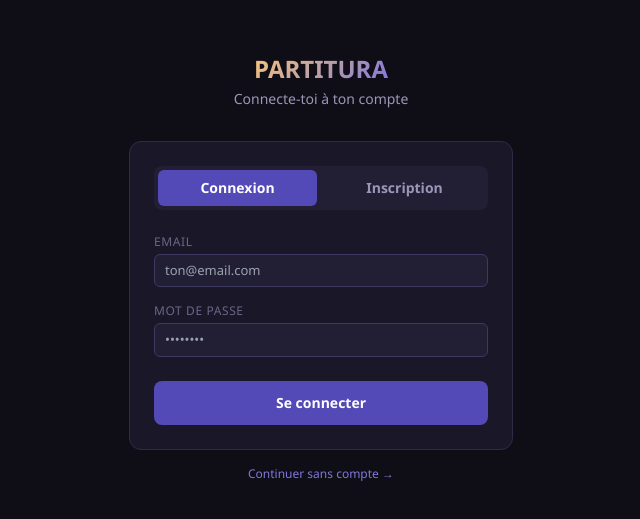
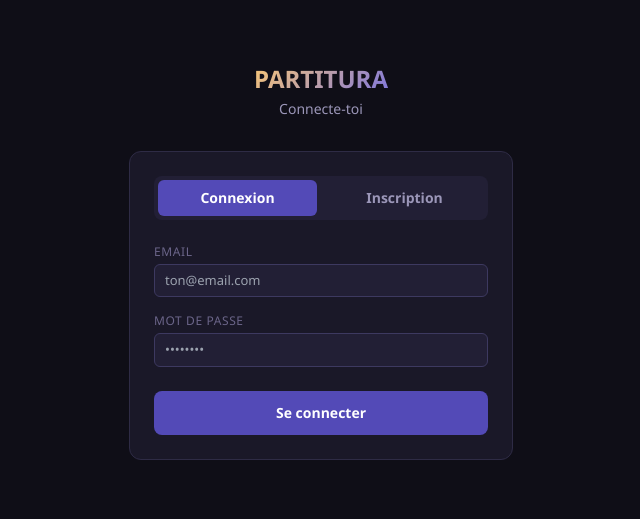
Before and after one commit to narse03/partitura_crea-sheet, a Next.js app: page /auth/login in a window 1280 px wide. Shown: the part 133-652 px from the top of the page, without its empty margins (319-959 px from the left). Built offline with nearby package versions, Linux system fonts and the light colour scheme; no server answers.

Commit message:
fix: login page complete rewrite

```diff
--- a/src/app/auth/login/page.tsx
+++ b/src/app/auth/login/page.tsx
@@ -1,11 +1,9 @@
 'use client'
 
-import { useState } from 'react'
+import { useState, Suspense } from 'react'
 import { useRouter, useSearchParams } from 'next/navigation'
 import { createClient } from '@/lib/supabase/client'
 import Link from 'next/link'
-
-import { Suspense } from 'react'
 
 function LoginForm() {
   const [email, setEmail] = useState('')
@@ -13,7 +11,6 @@ function LoginForm() {
   const [mode, setMode] = useState<'login' | 'signup'>('login')
   const [loading, setLoading] = useState(false)
   const [error, setError] = useState<string | null>(null)
-  const [success, setSuccess] = useState<string | null>(null)
   const router = useRouter()
   const params = useSearchParams()
   const redirect = params.get('redirect') || '/personnages'
@@ -23,7 +20,6 @@ function LoginForm() {
     e.preventDefault()
     setLoading(true)
     setError(null)
-    setSuccess(null)
 
     if (mode === 'login') {
       const { error } = await supabase.auth.signInWithPassword({ email, password })
@@ -31,33 +27,26 @@ function LoginForm() {
       router.push(redirect)
       router.refresh()
     } else {
-      const { error } = await supabase.auth.signUp({
-        email, password,
-        options: { emailRedirectTo: `${location.origin}/auth/callback` }
-      })
+      const { error } = await supabase.auth.signUp({ email, password })
       if (error) { setError(error.message); setLoading(false); return }
       router.push('/personnages')
-router.refresh()
-      setLoading(false)
+      router.refresh()
     }
   }
 
   return (
     <main className="min-h-screen flex items-center justify-center px-4" style={{background:'#0F0E17'}}>
       <div className="w-full max-w-sm">
-
         <div className="text-center mb-8">
           <Link href="/" className="text-2xl font-bold"
                 style={{background:'linear-gradient(135deg,#FAC775,#7F77DD)',WebkitBackgroundClip:'text',WebkitTextFillColor:'transparent'}}>
             PARTITURA
           </Link>
           <p className="text-text2 text-sm mt-1">
-            {mode === 'login' ? 'Connecte-toi à ton compte' : 'Crée ton compte'}
+            {mode === 'login' ? 'Connecte-toi' : 'Crée ton compte'}
           </p>
         </div>
-
         <div className="card p-6">
-          {/* Toggle login / signup */}
           <div className="flex gap-2 mb-6 bg-bg3 rounded-lg p-1">
             {(['login','signup'] as const).map(m => (
               <button key={m} onClick={() => setMode(m)}
@@ -67,7 +56,6 @@ router.refresh()
               </button>
             ))}
           </div>
-
           <form onSubmit={handleSubmit} className="flex flex-col gap-4">
             <div>
               <label className="text-xs text-text3 uppercase tracking-wider block mb-1">Email</label>
@@ -79,24 +67,15 @@ router.refresh()
               <input type="password" value={password} onChange={e => setPassword(e.target.value)}
                 placeholder="••••••••" required minLength={6} className="w-full" />
             </div>
-
             {error && <div className="warn-box">{error}</div>}
-            {success && <div className="ok-box">{success}</div>}
-
             <button type="submit" disabled={loading} className="btn-primary py-3 mt-2">
               {loading ? 'Chargement...' : mode === 'login' ? 'Se connecter' : "S'inscrire"}
             </button>
           </form>
         </div>
-
-        <p className="text-center text-xs text-text3 mt-4">
-          <Link href="/creation" className="text-purple hover:text-text2 transition-colors">
-            Continuer sans compte →
-          </Link>
-        </p>
       </div>
     </main>
- )
+  )
 }
 
 export default function LoginPage() {
```
